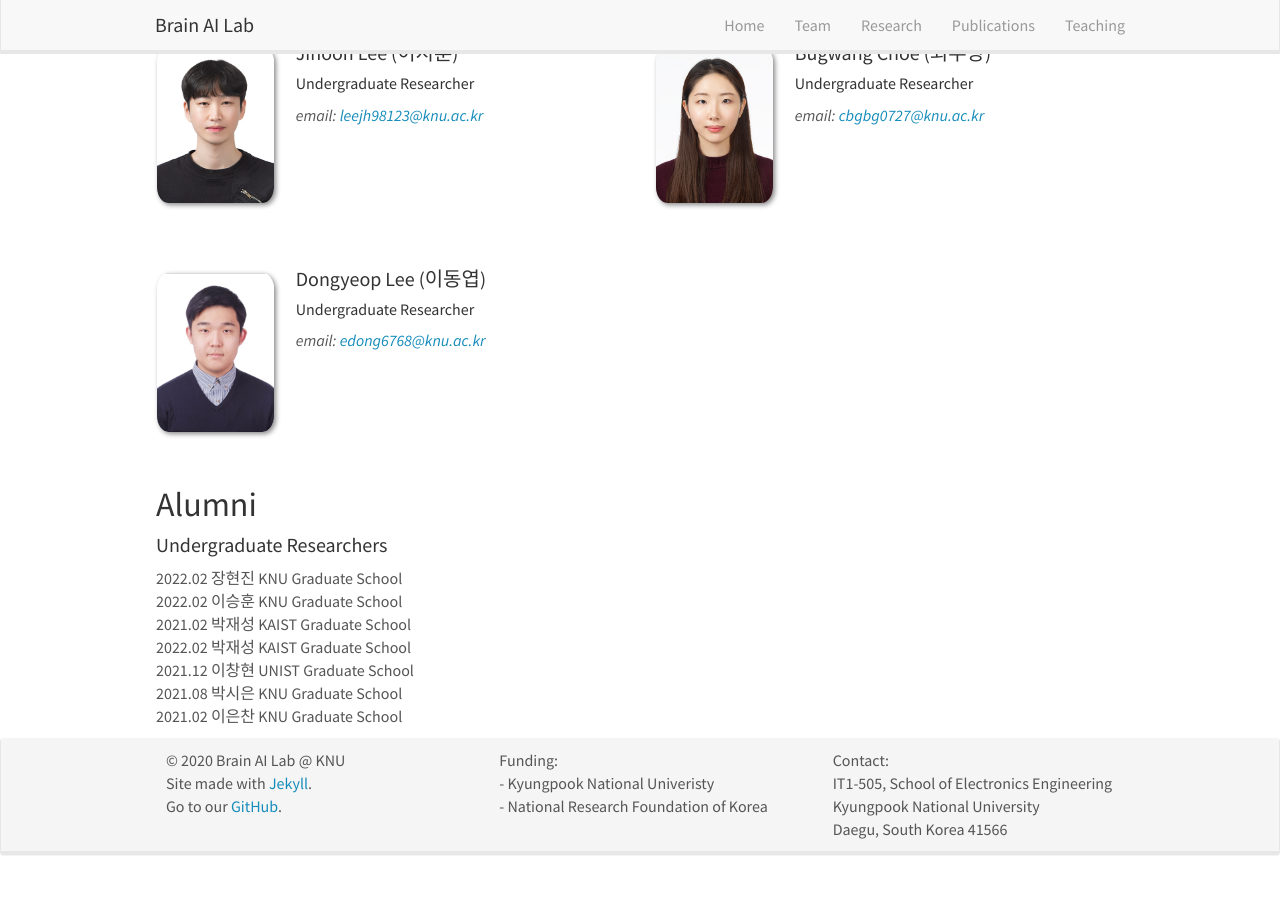
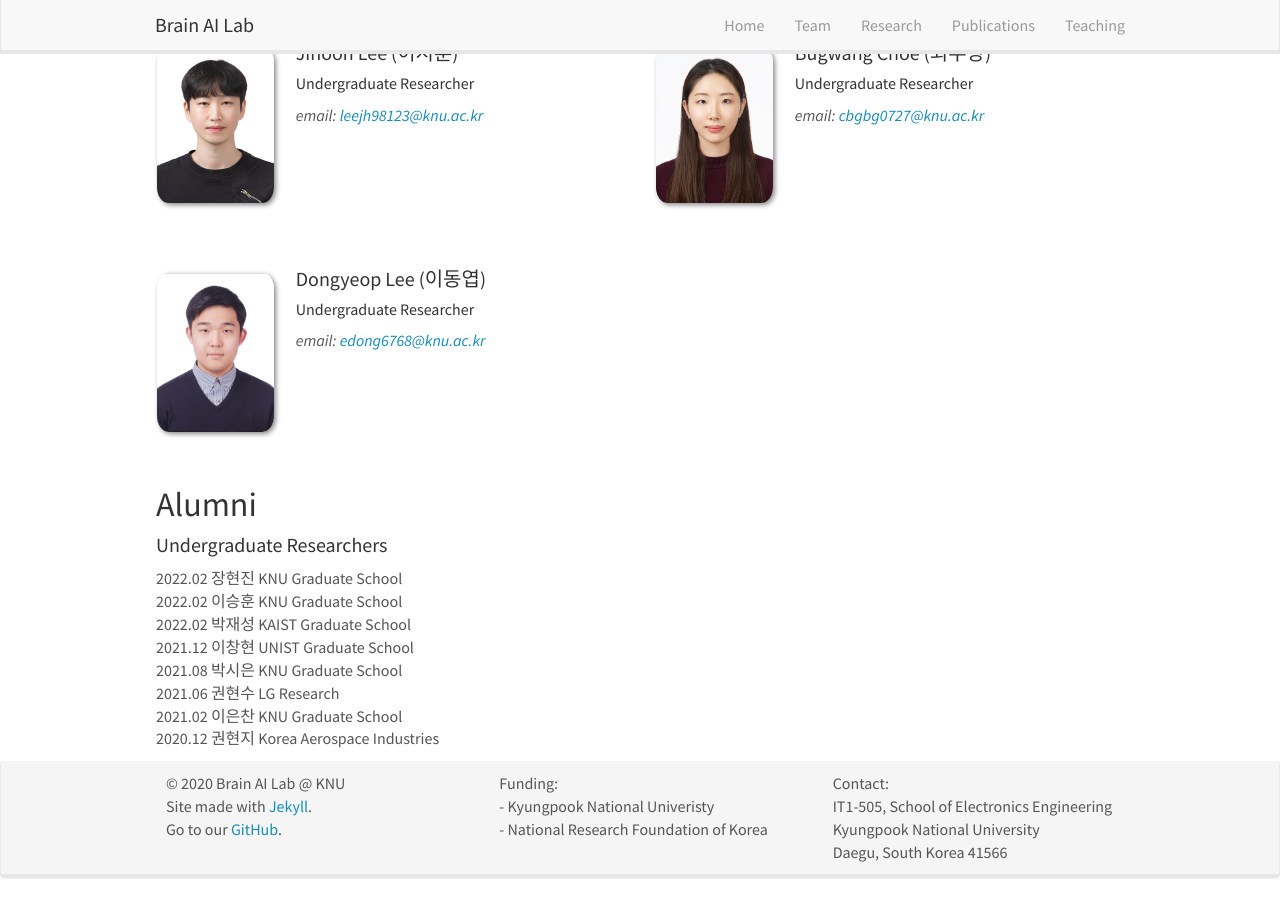
Before and after one commit to KNU-BrainAI/knu-brainai.github.io, a Jekyll site: the page built from _pages/team.md, in a window 1280 px wide and 900 px high, scrolled down 823 px. Built offline with Jekyll 4.4.1, drawn with Linux system fonts in a browser that asks for light colours; nearby versions of some CDN libraries; before the commit the page ends 1700 px from its top, so only the background shows below that.

Commit message:
Update team.md

```diff
--- a/_pages/team.md
+++ b/_pages/team.md
@@ -63,8 +63,9 @@ permalink: /team/
 #### Undergraduate Researchers
 2022.02 장현진 KNU Graduate School<br>
 2022.02 이승훈 KNU Graduate School<br>
-2021.02 박재성 KAIST Graduate School<br>
 2022.02 박재성 KAIST Graduate School<br>
 2021.12 이창현 UNIST Graduate School<br>
 2021.08 박시은 KNU Graduate School<br>
+2021.06 권현수 LG Research <br>
 2021.02 이은찬 KNU Graduate School<br>
+2020.12 권현지 Korea Aerospace Industries<br>
```
